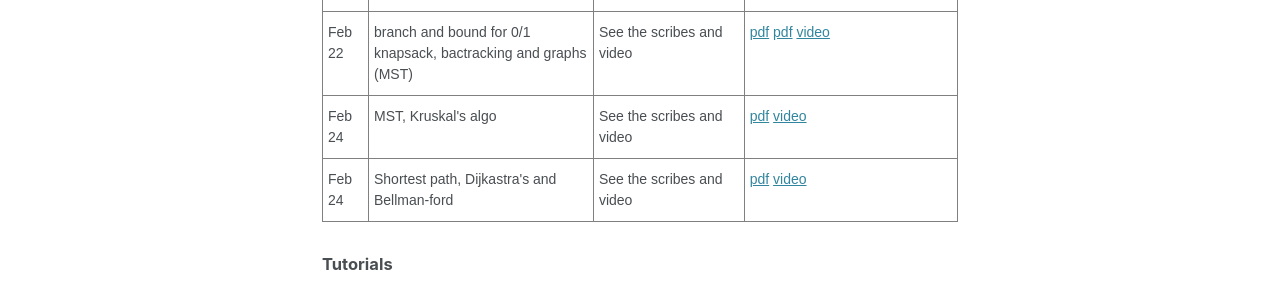
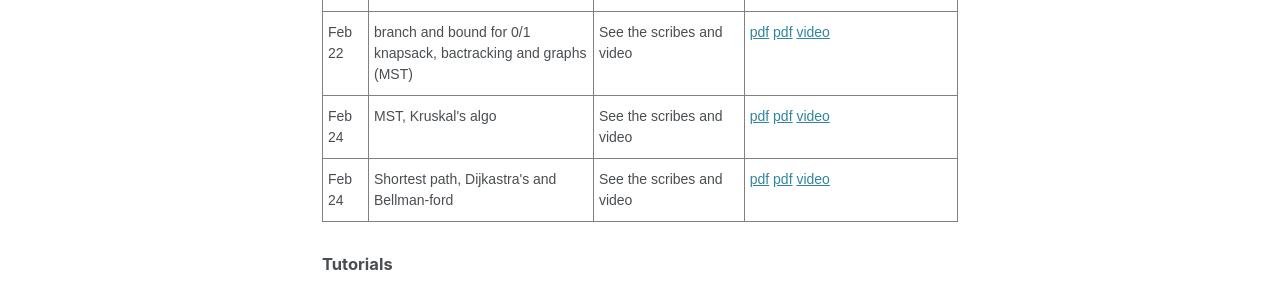
Before and after one commit to chandreshiit/oldsite, a Jekyll site: the page built from _pages/daa.md, in a window 1280 px wide and 900 px high, scrolled down 2105 px. Shown: the part 152-440 px from the top of the window. Built offline with Jekyll 4.4.1, drawn with Linux system fonts in a browser that asks for light colours; cached includes are drawn as plain includes; nearby versions of some CDN libraries.

```diff
--- a/_pages/daa.md
+++ b/_pages/daa.md
@@ -208,6 +208,7 @@ Mid-sem (30%), End-sem (40%), assignment (10%), projects (20%)
     <td class="tg-0pky">MST, Kruskal's algo </td></td>
     <td class="tg-0pky">See the scribes and video</td>
        <td class="tg-0pky"> <a href="https://drive.google.com/file/d/1pzCbdE-N7R8W-dbHud0MydFGWGjQOUPL/view?usp=sharing">pdf</a>
+            <a href="https://drive.google.com/file/d/1pb_9H6wdn4B-nOWKnkL-UMPyPk0rybD5/view?usp=sharing">pdf</a>
           <a href="https://drive.google.com/file/d/1R6lGUzTBA9fltqMaepi4YYOUHDwePeDN/view?usp=sharing">video</a>
        </td>
     </tr>
@@ -216,6 +217,7 @@ Mid-sem (30%), End-sem (40%), assignment (10%), projects (20%)
     <td class="tg-0pky">Shortest path, Dijkastra's and Bellman-ford </td></td>
     <td class="tg-0pky">See the scribes and video</td>
        <td class="tg-0pky"> <a href="https://drive.google.com/file/d/1pzCbdE-N7R8W-dbHud0MydFGWGjQOUPL/view?usp=sharing">pdf</a>
+           <a href="https://drive.google.com/file/d/1AffftW_YYLOZOCfbi5XgDkgqyi3rkzIF/view?usp=sharing">pdf</a>
           <a href="https://drive.google.com/file/d/1831ZNVtvk91rB2SPsSU6iSf8PmKgqGMc/view?usp=sharing">video</a>
        </td>
     </tr>
```
